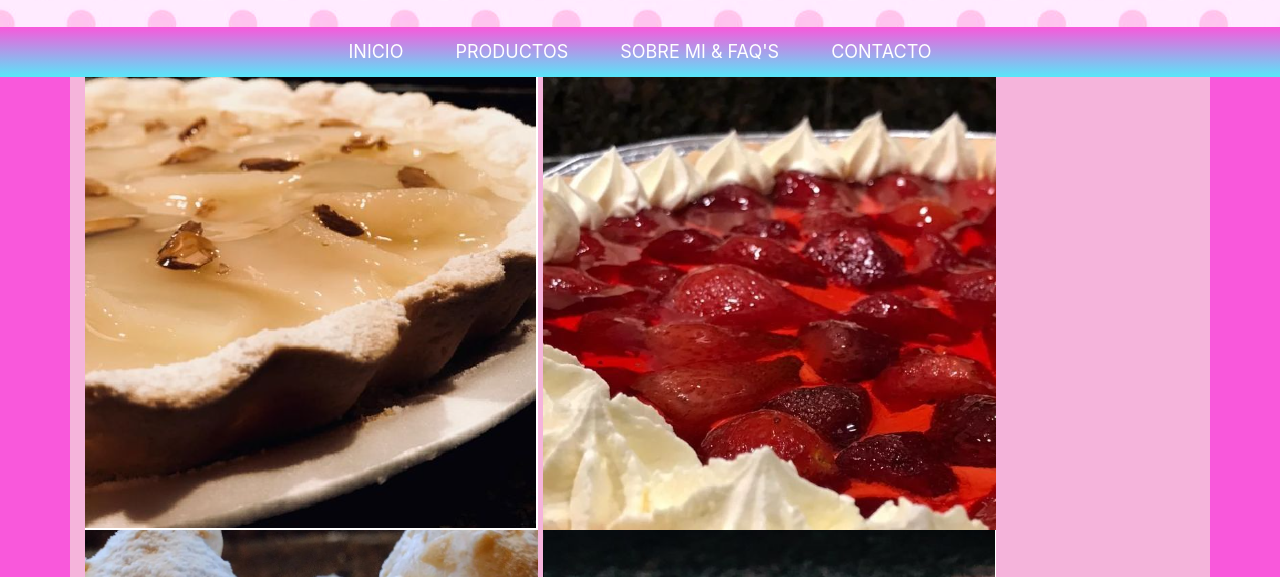
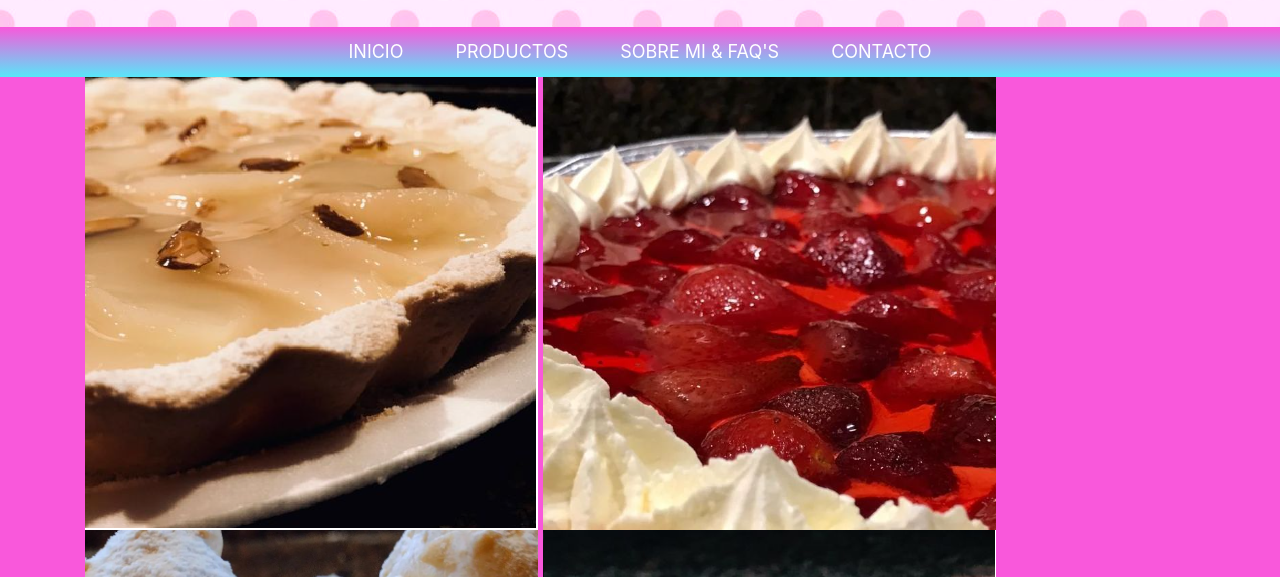
Before and after one commit to InesQuinteros/LadyPepa, a plain HTML site: page products.html in a window 1280 px wide. Shown: the part 223-800 px from the top of the page. Drawn offline with nearby package versions, Linux system fonts and the light colour scheme.

Commit message:
cambio color container

```diff
--- a/products.css
+++ b/products.css
@@ -179,7 +179,7 @@ h3 {
     flex-wrap: wrap;
     align-content: flex-start;
     display:flexbox;
-    background-color: rgb(245, 180, 219);
+    background-color:rgb(249,88,219);
     padding: 0px;
 }
 
```
